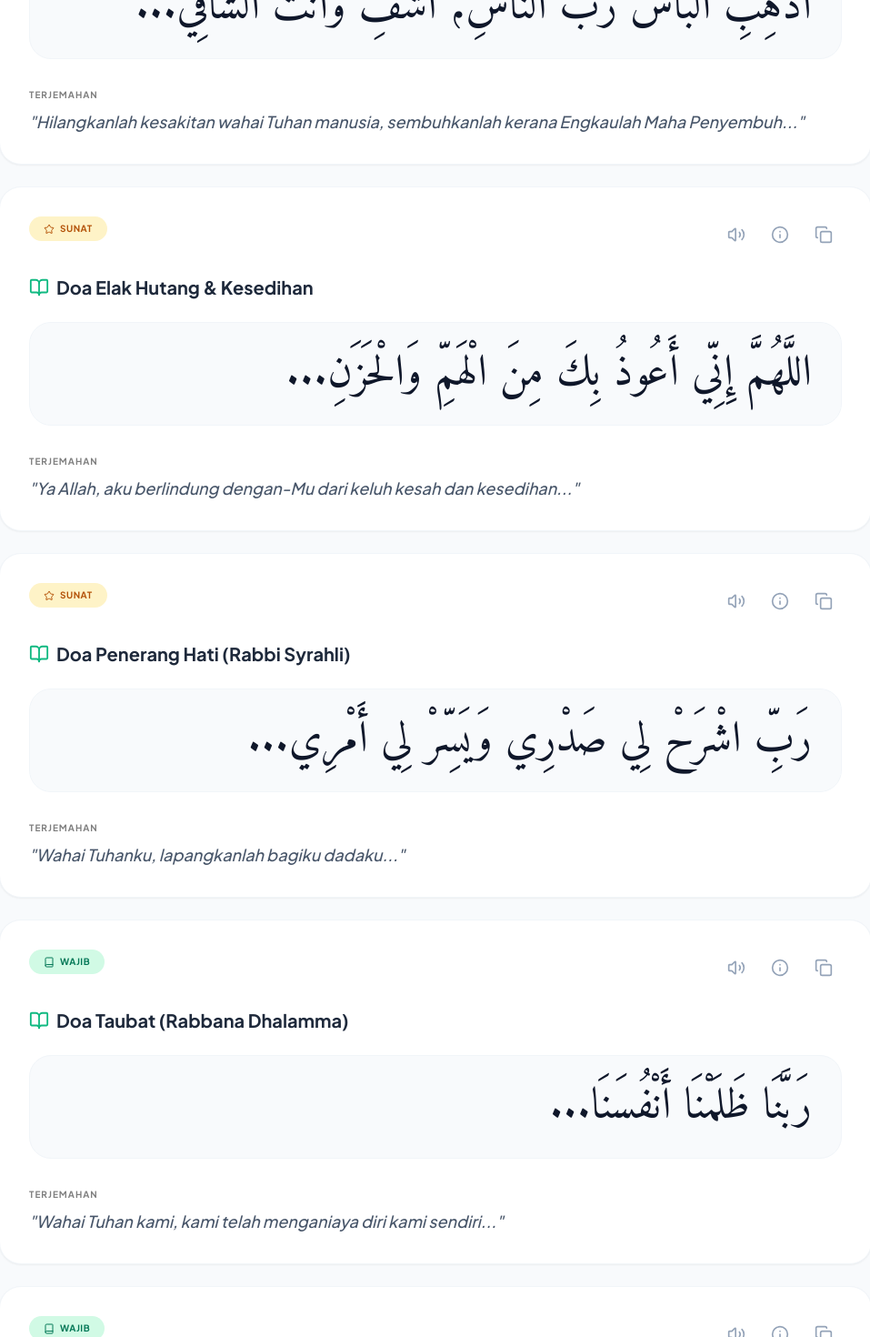
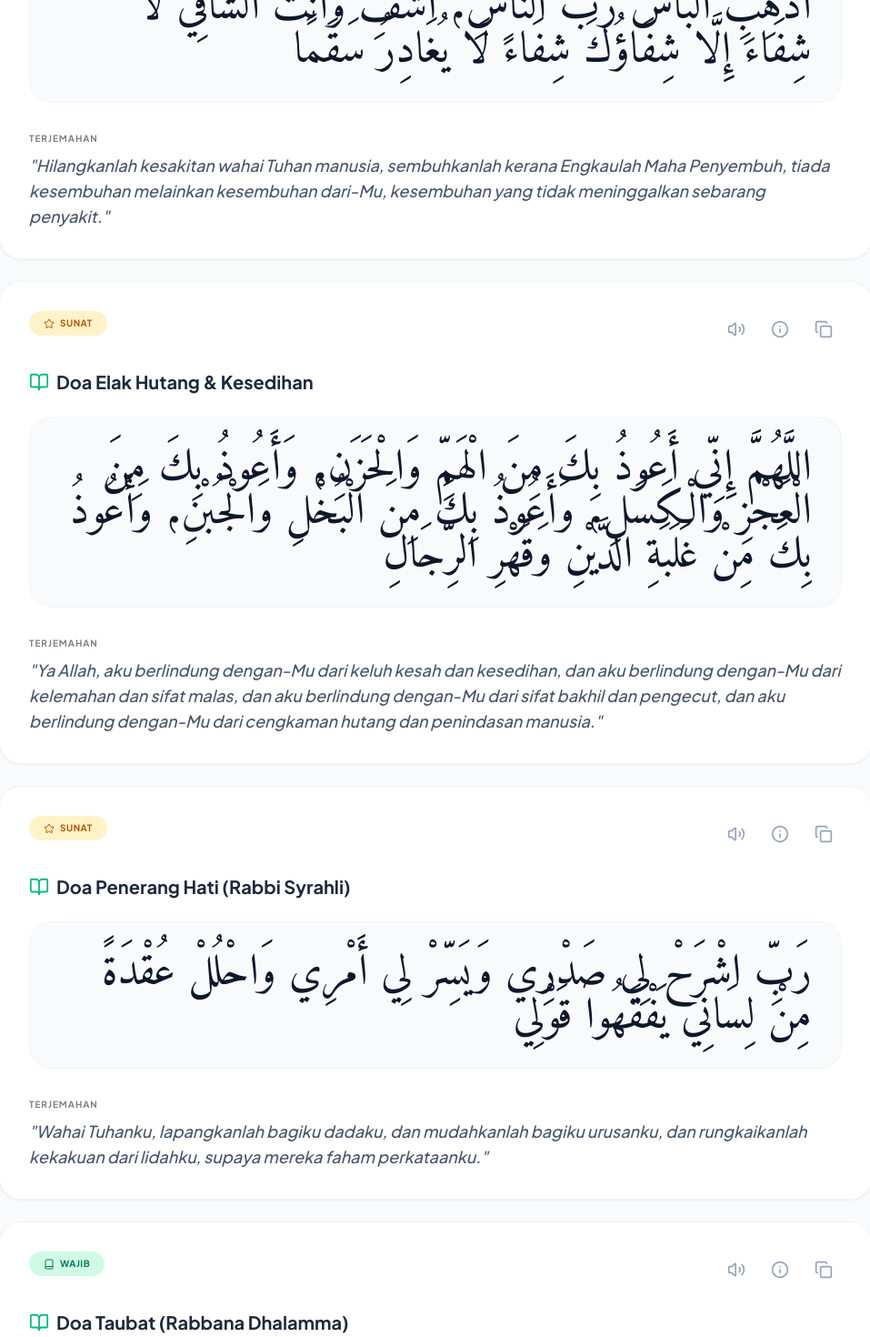
Before and after one commit to brisbanefusion/nurdoa, a React (Vite) app: page / in a window 1280 px wide. Shown: the part 1940-3410 px from the top of the page at 91% size, without its empty margins (161-1118 px from the left). Built offline with nearby package versions, Linux system fonts and the light colour scheme.

Commit message:
Update dozens of daily Duas and select Hadiths to display their full text instead of shortened versions

```diff
--- a/constants.ts
+++ b/constants.ts
@@ -7,8 +7,8 @@ export const COMMON_DUAS: Dua[] = [
     id: 'hadis1',
     title: 'Hadis 1: Niat & Ikhlas',
     category: 'Hadis',
-    arabic: 'إِنَّمَا الأَعْمَالُ بِالنِّيَّاتِ، وَإِنَّمَا لِكُلِّ امْرِئٍ مَا نَوَى...',
-    translation: 'Sesungguhnya setiap amalan itu bergantung kepada niat, dan setiap orang akan mendapat apa yang diniatkannya...',
+    arabic: 'إِنَّمَا الأَعْمَالُ بِالنِّيَّاتِ، وَإِنَّمَا لِكُلِّ امْرِئٍ مَا نَوَى، فَمَنْ كَانَتْ هِجْرَتُهُ إِلَى اللَّهِ وَرَسُولِهِ، فَهِجْرَتُهُ إِلَى اللَّهِ وَرَسُولِهِ، وَمَنْ كَانَتْ هِجْرَتُهُ لِدُنْيَا يُصِيبُهَا أَو امْرَأَةٍ يَنْكِحُهَا، فَهِجْرَتُهُ إِلَى مَا هَاجَرَ إِلَيْهِ',
+    translation: 'Sesungguhnya amal itu bergantung pada niat, dan setiap orang hanya akan mendapat apa yang dia niatkan. Sesiapa yang hijrahnya kerana Allah dan Rasul-Nya, maka hijrahnya itu kepada Allah dan Rasul-Nya. Sesiapa yang hijrahnya kerana habuan dunia atau untuk mengahwini wanita, maka hijrahnya adalah kepada apa yang dia tuju.',
     benefit: 'Paksi keikhlasan dalam setiap perbuatan.'
   },
   {
@@ -23,7 +23,7 @@ export const COMMON_DUAS: Dua[] = [
     id: 'hadis3',
     title: 'Hadis 3: Rukun Islam',
     category: 'Hadis',
-    arabic: 'بُنِيَ الإِسْلامُ عَلَى خَمْسٍ: شَهَادَةِ أَنْ لا إِلَهَ إِلاَّ اللَّهُ...',
+    arabic: 'بُنِيَ الإِسْلامُ عَلَى خَمْسٍ: شَهَادَةِ أَنْ لا إِلَهَ إِلاَّ اللَّهُ وَأَنَّ مُحَمَّدًا رَسُولُ اللَّهِ، وَإِقَامِ الصَّلاةِ، وَإِيتَاءِ الزَّكَاةِ، وَالْحَجِّ، وَصَوْمِ رَمَضَانَ',
     translation: 'Islam dibina atas lima perkara: Syahadah, Solat, Zakat, Haji, dan Puasa Ramadan.',
     benefit: 'Asas praktikal identiti seorang Muslim.'
   },
@@ -271,8 +271,8 @@ export const COMMON_DUAS: Dua[] = [
     id: 'hadis34',
     title: 'Hadis 34: Mencegah Kemungkaran',
     category: 'Hadis',
-    arabic: 'مَنْ رَأَى مِنْكُمْ مُنْكَرًا فَلْيُغَيِّرْهُ بِيَدِهِ...',
-    translation: 'Sesiapa yang melihat kemungkaran, ubahlah dengan tangan, jika tidak mampu dengan lidah...',
+    arabic: 'مَنْ رَأَى مِنْكُمْ مُنْكَرًا فَلْيُغَيِّرْهُ بِيَدِهِ، فَإِنْ لَمْ يَسْتَطِعْ فَبِلِسَانِهِ، فَإِنْ لَمْ يَسْتَطِعْ فَبِقَلْبِهِ، وَذَلِكَ أَضْعَفُ الإِيمَانِ',
+    translation: 'Sesiapa di antara kalian yang melihat kemungkaran, hendaklah dia merubahnya dengan tangannya. Jika dia tidak mampu, maka dengan lisannya. Jika dia tidak mampu, maka dengan hatinya. Dan itu adalah selemah-lemah iman.',
     benefit: 'Tanggungjawab sosial setiap individu Muslim.'
   },
   {
@@ -353,32 +353,32 @@ export const COMMON_DUAS: Dua[] = [
     id: 'shifa1',
     title: 'Doa Memohon Kesembuhan (Syifa)',
     category: 'Sunat',
-    arabic: 'أَذْهِبِ الْبَاسَ رَبَّ النَّاسِ، اشْفِ وَأَنْتَ الشَّافِي...',
-    translation: 'Hilangkanlah kesakitan wahai Tuhan manusia, sembuhkanlah kerana Engkaulah Maha Penyembuh...',
+    arabic: 'أَذْهِبِ الْبَاسَ رَبَّ النَّاسِ، اشْفِ وَأَنْتَ الشَّافِي لَا شِفَاءَ إِلَّا شِفَاؤُكَ شِفَاءً لَا يُغَادِرُ سَقَمًا',
+    translation: 'Hilangkanlah kesakitan wahai Tuhan manusia, sembuhkanlah kerana Engkaulah Maha Penyembuh, tiada kesembuhan melainkan kesembuhan dari-Mu, kesembuhan yang tidak meninggalkan sebarang penyakit.',
     benefit: 'Dibaca untuk kesembuhan penyakit.'
   },
   {
     id: 'debt1',
     title: 'Doa Elak Hutang & Kesedihan',
     category: 'Sunat',
-    arabic: 'اللَّهُمَّ إِنِّي أَعُوذُ بِكَ مِنَ الْهَمِّ وَالْحَزَنِ...',
-    translation: 'Ya Allah, aku berlindung dengan-Mu dari keluh kesah dan kesedihan...',
+    arabic: 'اللَّهُمَّ إِنِّي أَعُوذُ بِكَ مِنَ الْهَمِّ وَالْحَزَنِ، وَأَعُوذُ بِكَ مِنَ الْعَجْزِ وَالْكَسَلِ، وَأَعُوذُ بِكَ مِنَ الْبُخْلِ وَالْجُبْنِ، وَأَعُوذُ بِكَ مِنْ غَلَبَةِ الدَّيْنِ وَقَهْرِ الرِّجَالِ',
+    translation: 'Ya Allah, aku berlindung dengan-Mu dari keluh kesah dan kesedihan, dan aku berlindung dengan-Mu dari kelemahan dan sifat malas, dan aku berlindung dengan-Mu dari sifat bakhil dan pengecut, dan aku berlindung dengan-Mu dari cengkaman hutang dan penindasan manusia.',
     benefit: 'Memudahkan urusan rezeki dan kelapangan dada.'
   },
   {
     id: 'light1',
     title: 'Doa Penerang Hati (Rabbi Syrahli)',
     category: 'Sunat',
-    arabic: 'رَبِّ اشْرَحْ لِي صَدْرِي وَيَسِّرْ لِي أَمْرِي...',
-    translation: 'Wahai Tuhanku, lapangkanlah bagiku dadaku...',
+    arabic: 'رَبِّ اشْرَحْ لِي صَدْرِي وَيَسِّرْ لِي أَمْرِي وَاحْلُلْ عُقْدَةً مِنْ لِسَانِي يَفْقَهُوا قَوْلِي',
+    translation: 'Wahai Tuhanku, lapangkanlah bagiku dadaku, dan mudahkanlah bagiku urusanku, dan rungkaikanlah kekakuan dari lidahku, supaya mereka faham perkataanku.',
     benefit: 'Kekuatan dalam berhujah dan peperiksaan.'
   },
   {
     id: 'r3',
     title: 'Doa Taubat (Rabbana Dhalamma)',
     category: 'Wajib',
-    arabic: 'رَبَّنَا ظَلَمْنَا أَنْفُسَنَا...',
-    translation: 'Wahai Tuhan kami, kami telah menganiaya diri kami sendiri...',
+    arabic: 'رَبَّنَا ظَلَمْنَا أَنْفُسَنَا وَإِنْ لَمْ تَغْفِرْ لَنَا وَتَرْحَمْنَا لَنَكُونَنَّ مِنَ الْخَاسِرِينَ',
+    translation: 'Wahai Tuhan kami, kami telah menganiaya diri kami sendiri, dan kalau Engkau tidak mengampunkan kami dan memberi rahmat kepada kami, nescaya menjadilah kami dari orang-orang yang rugi.',
     benefit: 'Asas permohonan ampun kepada Allah.'
   },
   {
@@ -395,8 +395,8 @@ export const COMMON_DUAS: Dua[] = [
     id: 'p1',
     title: 'Doa Perlindungan Pagi (Bismillahilladhi)',
     category: 'Pagi',
-    arabic: 'بِسْمِ اللَّهِ الَّذِي لَا يَضُرُّ مَعَ اسْمِهِ شَيْءٌ...',
-    translation: 'Dengan nama Allah yang dengan nama-Nya tidak ada sesuatu pun yang dapat memberi kemudaratan...',
+    arabic: 'بِسْمِ اللَّهِ الَّذِي لَا يَضُرُّ مَعَ اسْمِهِ شَيْءٌ فِي الْأَرْضِ وَلَا فِي السَّمَاءِ وَهُوَ السَّمِيعُ الْعَلِيمُ',
+    translation: 'Dengan nama Allah yang dengan nama-Nya tidak ada sesuatu pun yang dapat memberi kemudaratan di bumi mahupun di langit, dan Dialah Yang Maha Mendengar lagi Maha Mengetahui.',
     benefit: 'Pelindung dari bahaya pagi dan petang.'
   },
   {
@@ -421,48 +421,48 @@ export const COMMON_DUAS: Dua[] = [
     id: 'h1',
     title: 'Doa Bangun Tidur',
     category: 'Harian',
-    arabic: 'الْحَمْدُ لِلَّهِ الَّذِي أَحْيَانَا...',
-    translation: 'Segala puji bagi Allah yang telah menghidupkan kami...',
+    arabic: 'الْحَمْدُ لِلَّهِ الَّذِي أَحْيَانَا بَعْدَ مَا أَمَاتَنَا وَإِلَيْهِ النُّشُورُ',
+    translation: 'Segala puji bagi Allah yang telah menghidupkan kami selepas mematikan (menidurkan) kami, dan kepada-Nya lah tempat kembali.',
     benefit: 'Syukur atas peluang hidup baru.'
   },
   {
     id: 'eat1',
     title: 'Doa Sebelum Makan',
     category: 'Harian',
-    arabic: 'اللَّهُمَّ بَارِكْ لَنَا فِيمَا رَزَقْتَنَا...',
-    translation: 'Ya Allah, berkatilah kami pada apa yang Engkau rezekikan...',
+    arabic: 'اللَّهُمَّ بَارِكْ لَنَا فِيمَا رَزَقْتَنَا وَقِنَا عَذَابَ النَّارِ',
+    translation: 'Ya Allah, berkatilah kami pada apa yang Engkau rezekikan kepada kami, dan peliharalah kami dari azab neraka.',
     benefit: 'Keberkatan dalam makanan.'
   },
   {
     id: 'eat2',
     title: 'Doa Selepas Makan',
     category: 'Harian',
-    arabic: 'الْحَمْدُ لِلَّهِ الَّذِي أَطْعَمَنَا...',
-    translation: 'Segala puji bagi Allah yang telah memberi kami makan...',
+    arabic: 'الْحَمْدُ لِلَّهِ الَّذِي أَطْعَمَنَا وَسَقَانَا وَجَعَلَنَا مُسْلِمِينَ',
+    translation: 'Segala puji bagi Allah yang telah memberi kami makan dan minum, serta menjadikan kami dari kalangan orang-orang Islam.',
     benefit: 'Syukur nikmat kenyang.'
   },
   {
     id: 'h7',
     title: 'Doa Keluar Rumah',
     category: 'Harian',
-    arabic: 'بِسْمِ اللَّهِ تَوَكَّلْتُ عَلَى اللَّهِ...',
-    translation: 'Dengan nama Allah, aku bertawakal kepada Allah...',
+    arabic: 'بِسْمِ اللَّهِ تَوَكَّلْتُ عَلَى اللَّهِ وَلَا حَوْلَ وَلَا قُوَّةَ إِلَّا بِاللَّهِ',
+    translation: 'Dengan nama Allah, aku bertawakal kepada Allah, dan tiada daya serta kekuatan melainkan dengan pertolongan Allah.',
     benefit: 'Perlindungan luar rumah.'
   },
   {
     id: 'travel1',
     title: 'Doa Naik Kenderaan',
     category: 'Harian',
-    arabic: 'سُبْحَانَ الَّذِي سَخَّرَ لَنَا هَذَا...',
-    translation: 'Maha Suci Tuhan yang telah memudahkan kenderaan ini bagi kami...',
+    arabic: 'سُبْحَانَ الَّذِي سَخَّرَ لَنَا هَذَا وَمَا كُنَّا لَهُ مُقْرِنِينَ وَإِنَّا إِلَى رَبِّنَا لَمُنْقَلِبُونَ',
+    translation: 'Maha Suci Tuhan yang telah memudahkan kenderaan ini bagi kami, sedang kami sebelum ini tidak terdaya menguasainya, dan sesungguhnya kepada Tuhan kamilah, kami akan kembali.',
     benefit: 'Keselamatan dalam perjalanan.'
   },
   {
     id: 'dress1',
     title: 'Doa Memakai Pakaian',
     category: 'Harian',
-    arabic: 'الْحَمْدُ لِلَّهِ الَّذِي كَسَانِي هَذَا...',
-    translation: 'Segala puji bagi Allah yang telah memakaikan aku pakaian ini...',
+    arabic: 'الْحَمْدُ لِلَّهِ الَّذِي كَسَانِي هَذَا الثَّوْبَ وَرَزَقَنِيهِ مِنْ غَيْرِ حَوْلٍ مِنِّي وَلَا قُوَّةٍ',
+    translation: 'Segala puji bagi Allah yang telah memakaikan aku pakaian ini dan merezekikannya kepadaku tanpa sebarang daya dan kekuatan dariku.',
     benefit: 'Menutup aurat dengan syukur.'
   },
   {
@@ -485,7 +485,7 @@ export const COMMON_DUAS: Dua[] = [
     id: 'toilet1',
     title: 'Doa Masuk Tandas',
     category: 'Harian',
-    arabic: 'اللَّهُمَّ إِنِّي أَعُوذُ بِكَ مِنَ الْخُبُثِ...',
+    arabic: 'اللَّهُمَّ إِنِّي أَعُوذُ بِكَ مِنَ الْخُبُثِ وَالْخَبَائِثِ',
     translation: 'Ya Allah, aku berlindung daripada syaitan jantan dan betina.',
     benefit: 'Perlindungan tempat kotor.'
   },
@@ -493,8 +493,8 @@ export const COMMON_DUAS: Dua[] = [
     id: 'toilet2',
     title: 'Doa Keluar Tandas',
     category: 'Harian',
-    arabic: 'غُفْرَانَكَ. الْحَمْدُ لِلَّهِ الَّذِي أَذْهَبَ عَنِّي...',
-    translation: 'Aku memohon keampunan-Mu. Segala puji bagi Allah yang menghilangkan kotoran...',
+    arabic: 'غُفْرَانَكَ. الْحَمْدُ لِلَّهِ الَّذِي أَذْهَبَ عَنِّي الْأَذَى وَعَافَانِي',
+    translation: 'Aku memohon keampunan-Mu. Segala puji bagi Allah yang menghilangkan kotoran (penyakit) daripadaku dan menyelamatkanku.',
     benefit: 'Syukur atas kesihatan tubuh.'
   },
   {
@@ -511,16 +511,16 @@ export const COMMON_DUAS: Dua[] = [
     id: 'ram0',
     title: 'Niat Puasa Ramadan',
     category: 'Ramadan',
-    arabic: 'نَوَيْتُ صَوْمَ غَدٍ عَنْ أَدَاءِ فَرْضِ...',
-    translation: 'Sahaja aku puasa esok hari bagi menunaikan fardu Ramadan...',
+    arabic: 'نَوَيْتُ صَوْمَ غَدٍ عَنْ أَدَاءِ فَرْضِ شَهْرِ رَمَضَانَ هَذِهِ السَّنَةِ لِلَّهِ تَعَالَى',
+    translation: 'Sahaja aku puasa esok hari bagi menunaikan fardu Ramadan tahun ini kerana Allah Taala.',
     benefit: 'Rukun puasa utama.'
   },
   {
     id: 'ram3',
     title: 'Doa Berbuka Puasa',
     category: 'Ramadan',
-    arabic: 'اللَّهُمَّ لَكَ صُمْتُ وَبِكَ آمَنْتُ...',
-    translation: 'Ya Allah, bagi-Mu aku berpuasa...',
+    arabic: 'اللَّهُمَّ لَكَ صُمْتُ وَبِكَ آمَنْتُ وَعَلَى رِزْقِكَ أَفْطَرْتُ بِرَحْمَتِكَ يَا أَرْحَمَ الرَّاحِمِينَ',
+    translation: 'Ya Allah, bagi-Mu aku berpuasa, dan dengan-Mu aku beriman, dan atas rezeki-Mu aku berbuka puasa, dengan rahmat-Mu wahai Yang Maha Pengasih lagi Maha Penyayang.',
     benefit: 'Waktu mustajab doa.'
   },
   {
```
